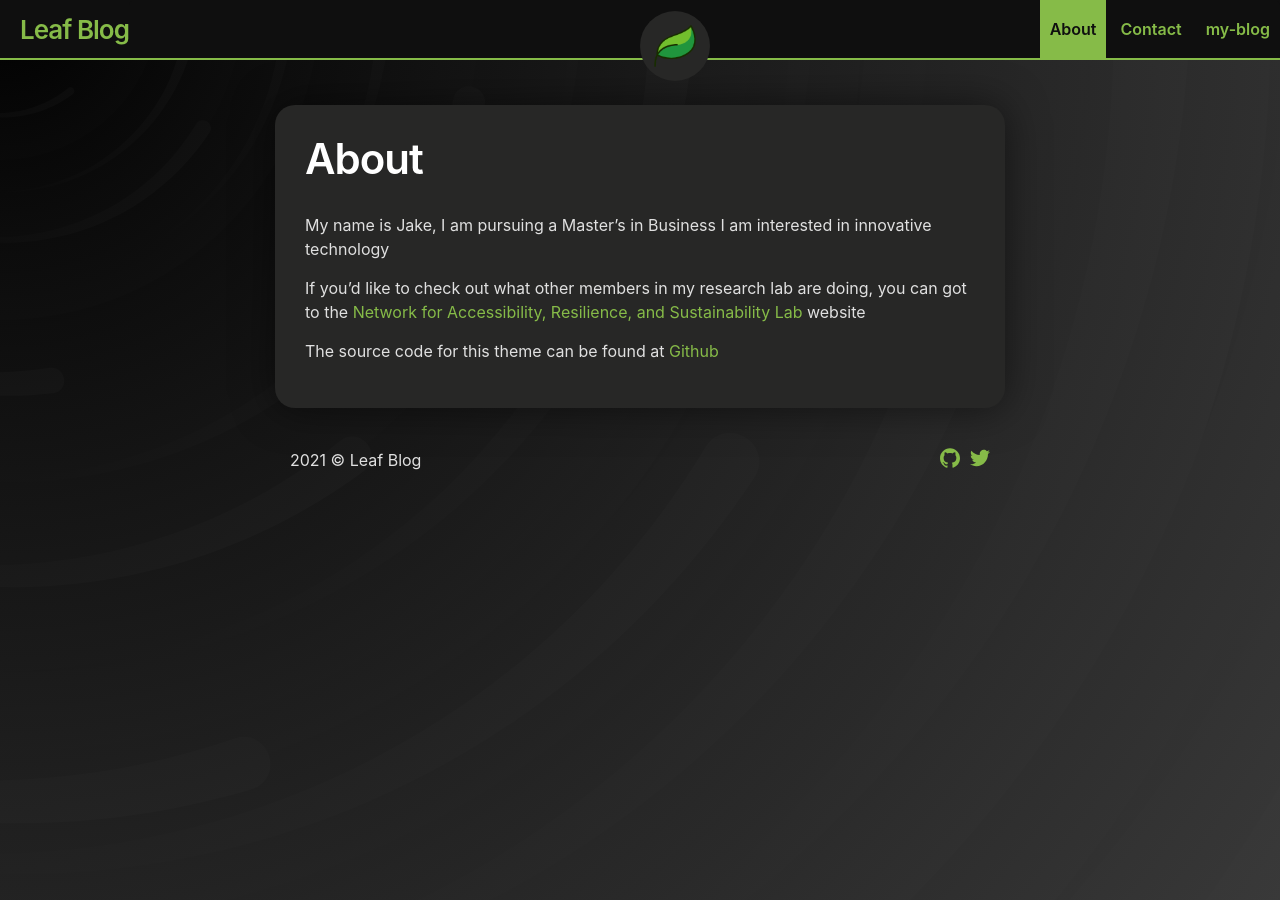
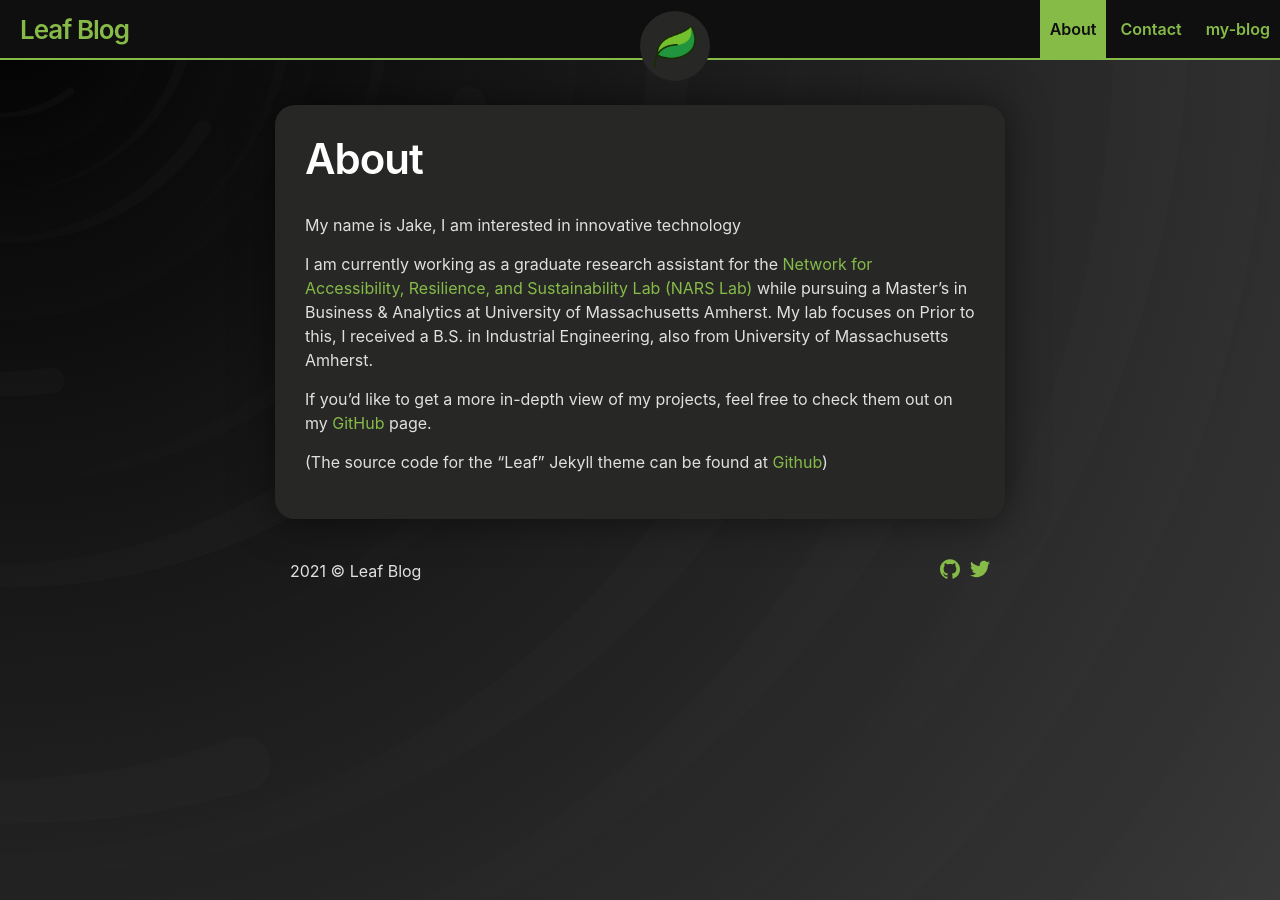
Before and after one commit to jhancock75/my-blog, a Jekyll site: the page built from about.md, in a window 1280 px wide. Built offline with Jekyll 4.4.1, drawn with Linux system fonts in a browser that asks for light colours.

Commit message:
Update about.md

```diff
--- a/about.md
+++ b/about.md
@@ -3,10 +3,12 @@ title: About
 layout: page
 ---
 
-My name is Jake, I am pursuing a Master's in Business I am interested in innovative technology
+My name is Jake, I am interested in innovative technology
 
-If you'd like to check out what other members in my research lab are doing, you can got to the <a href="https://narslab.org/projects/">Network for Accessibility, Resilience, and Sustainability Lab</a> website
+I am currently working as a graduate research assistant for the <a href="https://narslab.org/">Network for Accessibility, Resilience, and Sustainability Lab (NARS Lab)</a> while pursuing a Master's in Business & Analytics at University of Massachusetts Amherst. My lab focuses on  Prior to this, I received a B.S. in Industrial Engineering, also from University of Massachusetts Amherst.
+
+If you'd like to get a more in-depth view of my projects, feel free to check them out on my <a href="https://github.com/jhancock75">GitHub</a> page.
 
 
 
-The source code for this theme can be found at <a href="https://github.com/SupunKavinda/jekyll-theme-leaf">Github</a>
+(The source code for the "Leaf" Jekyll theme can be found at <a href="https://github.com/SupunKavinda/jekyll-theme-leaf">Github</a>)
```
